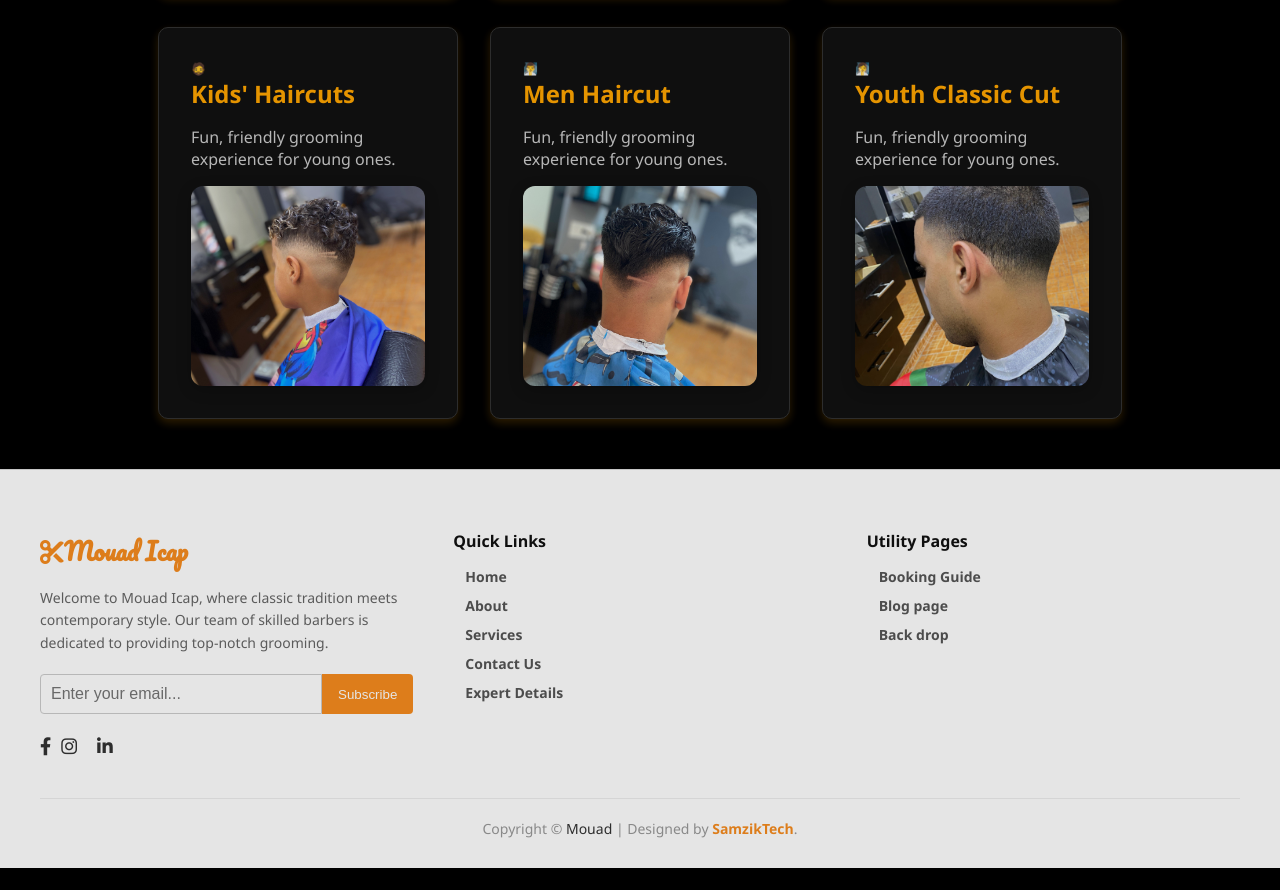
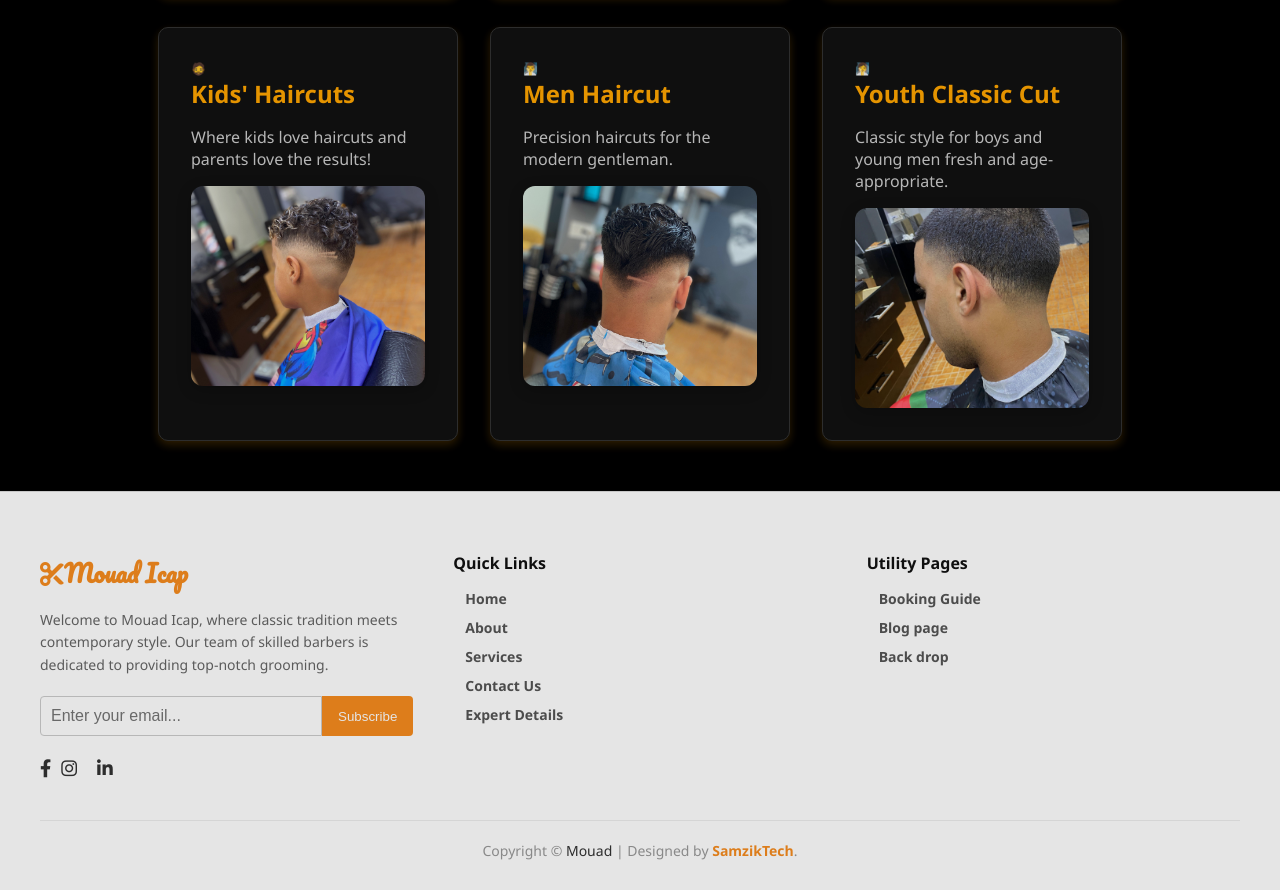
Before and after one commit to simon-azike1/barberShopWebApp, a React (Vite) app in the folder barberShop/: page /service in a window 1280 px wide. Shown: the part 1500-2390 px from the top of the page. Before the commit the page ends 2368 px from the top, so only its background shows below. Built offline with nearby package versions, Linux system fonts and the light colour scheme; a web font is replaced by a local one.

Commit message:
updated the hero section and service page

```diff
--- a/barberShop/src/components/BookAppointment/BookAppointment.jsx
+++ b/barberShop/src/components/BookAppointment/BookAppointment.jsx
@@ -36,12 +36,14 @@ const Appointment = () => {
     });
   };
 
+  const color = "black";
+  const fontStyle = "italic";
   return (
     <>
     <Header/>
      <div className="appointment-container">
-      <h1>Book an Appointment</h1>
-      <p className="subtitle">
+      <h1 style={{color} }>Book an Appointment</h1>
+      <p className="subtitle" style={{ fontStyle }}>
         Let us know your preferred time and service. We’ll confirm shortly.
       </p>
 
--- a/barberShop/src/pages/Home Page/Hero.jsx
+++ b/barberShop/src/pages/Home Page/Hero.jsx
@@ -18,7 +18,7 @@ const Hero = () => {
 
       <div className="overlay">
         <div className="hero-content">
-          <h1>Smooth Experience.</h1>
+          <h1 style={{color:"white"}}>Smooth Experience.</h1>
           <p className="para-content">
             Your go-to barber shop for classic and modern styles.
 
@@ -41,14 +41,6 @@ const Hero = () => {
           </div>
         </div>
       </div>
-
-      <div className="check-links">
-        <button className="btn"><i className="fab fa-kickstarter-k"></i> Kanba</button>
-        <button><i className="fab fa-envira"></i> Greenish</button>
-        <button><i className="fab fa-facebook-f"></i> Facebook</button>
-        <button><i className="fas fa-video"></i> Zoomtv</button>
-        <button><i className="fas fa-water"></i> Waveless</button>
-      </div>
     </section>
   );
 };
--- a/barberShop/src/pages/Services/Services.jsx
+++ b/barberShop/src/pages/Services/Services.jsx
@@ -39,19 +39,19 @@ function Services() {
     },
     {
       title: "Kids' Haircuts",
-      description: "Fun, friendly grooming experience for young ones.",
+      description: "Where kids love haircuts and parents love the results!",
       icon: "🧔",
       image: Images5,
     },
     {
       title: "Men Haircut",
-      description: "Fun, friendly grooming experience for young ones.",
+      description: "Precision haircuts for the modern gentleman.",
       icon: "🧖‍♂️ ",
       image: Images7,
     },
     {
       title: "Youth Classic Cut",
-      description: "Fun, friendly grooming experience for young ones.",
+      description: "Classic style for boys and young men fresh and age-appropriate.",
       icon: "🧖‍♀️",
       image: Images8,
     }
```
